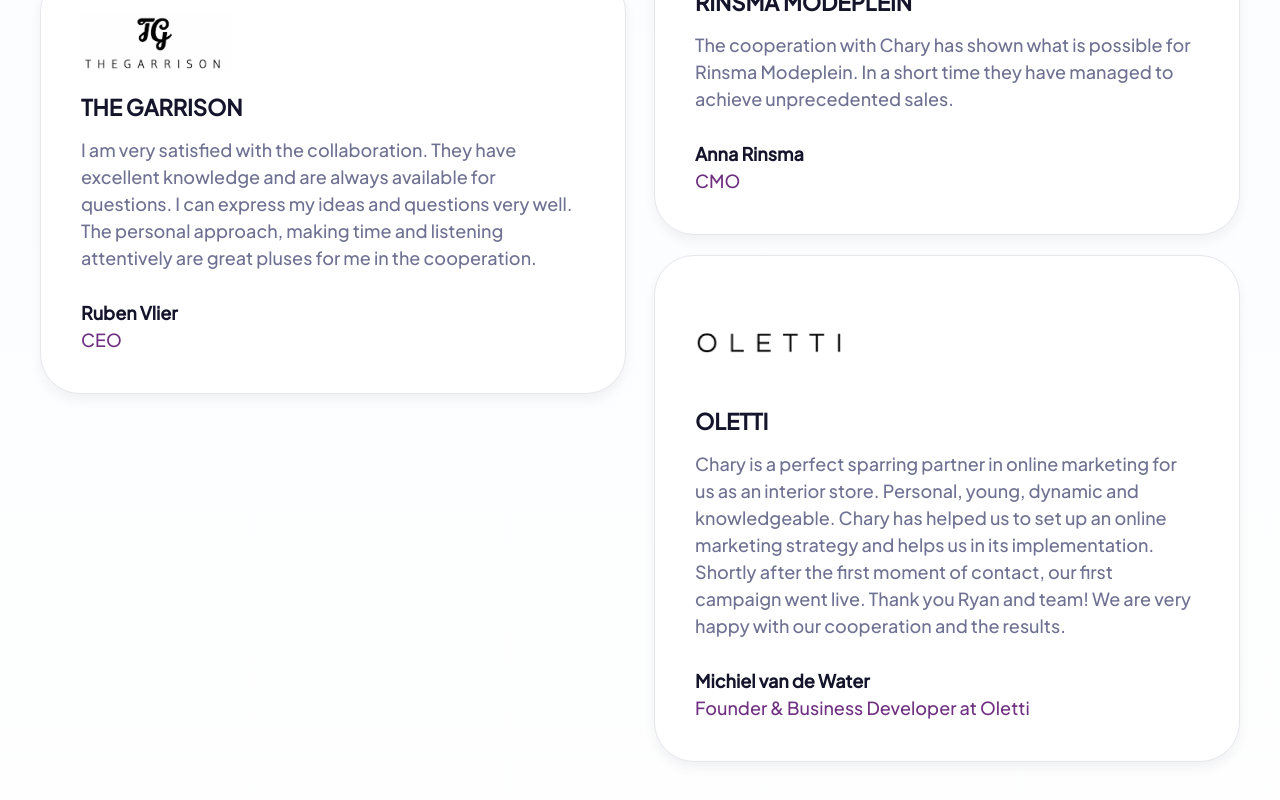
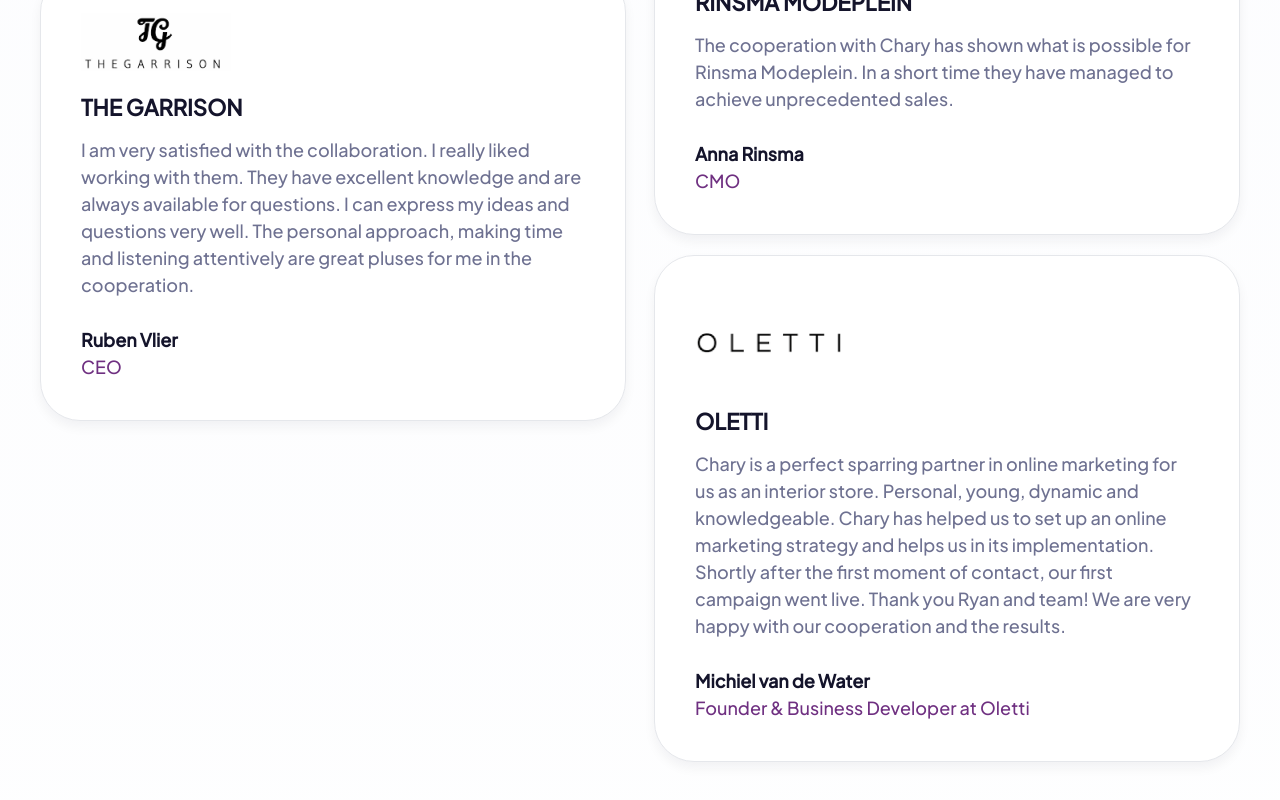
Before and after one commit to stechx1/chary, a Next.js app: page / in a window 1280 px wide. Shown: the part 5050-5850 px from the top of the page. Built offline with nearby package versions, Linux system fonts and the light colour scheme.

Commit message:
Update Testimonials

```diff
--- a/components/Testimonials.js/Testimonials.js
+++ b/components/Testimonials.js/Testimonials.js
@@ -29,7 +29,7 @@
           <TestimonialBox
             heading={'THE GARRISON'}
             para={
-              'I am very satisfied with the collaboration. They have excellent knowledge and are always available for questions. I can express my ideas and questions very well. The personal approach, making time and listening attentively are great pluses for me in the cooperation.'
+              'I am very satisfied with the collaboration. I really liked working with them. They have excellent knowledge and are always available for questions. I can express my ideas and questions very well. The personal approach, making time and listening attentively are great pluses for me in the cooperation.'
             }
             name={'Ruben Vlier'}
             position={'CEO'}
```
